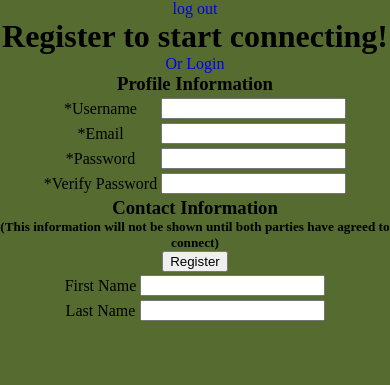
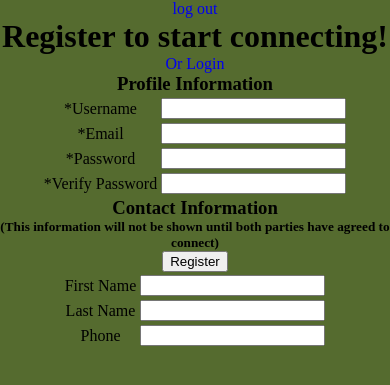
Before and after one commit to katherineionehalliburton/BattleBuddies, a Flask app: page /register in a window 390 px wide. Shown: the top 385 px of the page. Run offline with Flask 2, Linux system fonts and the light colour scheme.

Commit message:
phone successfully added

```diff
--- a/main.py
+++ b/main.py
@@ -28,31 +28,31 @@ class User(db.Model):
     lastname = db.Column(db.String(100))
     username = db.Column(db.String(100))
     password = db.Column(db.String(100))
+    phone = db.Column(db.Integer)
     '''branch = db.Column(db.String(100))
     entrydate = db.Column(db.Integer)
     exitdate = db.Column(db.Integer)
     base = db.Column(db.String(100))
     matches = db.Column(db.String(100))
     connections = db.Column(db.String(100))
-    phone = db.Column(db.Integer)
     facebook = db.Column(db.String(100))
     linkedin = db.Column(db.String(100))
     userimage = db.Column(db.String(100))'''
 
 
-    def __init__(self, email, password, username, firstname, lastname):
+    def __init__(self, email, password, username, firstname, lastname, phone):
         self.email = email
         self.username = username
         self.password = password
         self.firstname = firstname
         self.lastname = lastname
+        self.phone = phone
         '''self.branch = branch
         self.entrydate = entrydate
         self.exitdate = exitdate
         self.base = base
         self.matches = matches
         self.connections = connections
-        self.phone = phone
         self.facebook = facebook
         self.linkedin = linkedin
         self.userimage = userimage'''
@@ -93,8 +93,8 @@ def register():
         email = request.form['email']
         firstname = request.form['firstname']
         lastname = request.form['lastname']
-        '''phone = request.form['phone']
-        linkedin = request.form['linkedin']
+        phone = request.form['phone']
+        '''linkedin = request.form['linkedin']
         facebook = request.form['facebook']
         branch = request.form['branch']
         entrydate = request.form['entrydate']
@@ -124,10 +124,10 @@ def register():
             if  lastname == "" or firstname == "":
                 error = True
                 flash("Required field.")
-            '''if " " in phone or phone == "":
+            if " " in phone or phone == "":
                 error = True
                 flash("Your entry should contain no spaces. Required field.")
-            if " " in branch or branch == "":
+            '''if " " in branch or branch == "":
                 error = True
                 flash("Your entry should contain no spaces. Required field.")
             if entrydate == "" or exitdate =="" or base == "":
@@ -149,7 +149,7 @@ def register():
 
 
             if not error:
-                new_user = User(email, password, username, firstname, lastname)
+                new_user = User(email, password, username, firstname, lastname, phone)
                 db.session.add(new_user)
                 db.session.commit()
                 session['email'] = email
--- a/templates/register.html
+++ b/templates/register.html
@@ -46,13 +46,13 @@
                     <input name="lastname" type="lastname">
                 </td>
         </tr>
-        <!--<tr>
+        <tr>
             <td><label for="phone"> Phone</label></td>
             <td>
                 <input name="phone" type="phone">
             </td>
         </tr>
-        <tr>
+        <!--<tr>
             <td><label for="linkedin"> LinkedIn</label></td>
             <td>
                 <input name="linkedin" type="linkedin">
```
